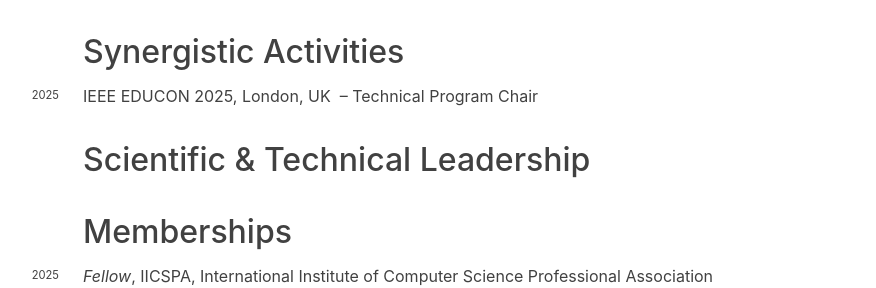
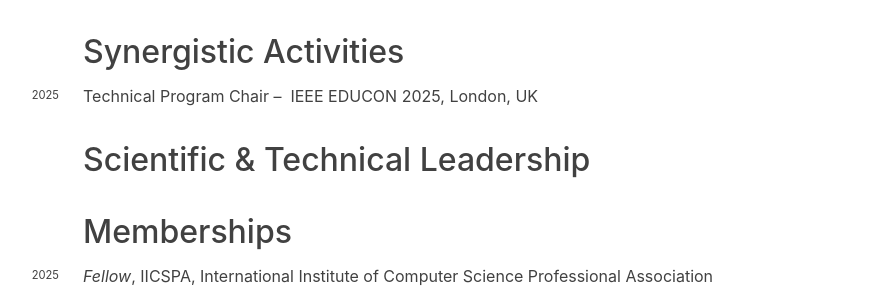
Before and after one commit to hariharanragothaman/hariharanragothaman.github.io, a Jekyll site: the page built from cv.md, in a window 1280 px wide and 900 px high, scrolled down 7009 px. Shown: the part 174-462 px from the top of the window, without its empty margins (249-1125 px from the left). Built offline with Jekyll 4.4.1, drawn with Linux system fonts in a browser that asks for light colours; nearby versions of some CDN libraries; some web fonts are replaced; some of the changed lines change nothing that is shown.

Commit message:
Polishes and Updates

```diff
--- a/_includes/cv/pc.html
+++ b/_includes/cv/pc.html
@@ -1,9 +1,10 @@
 {% comment %}
-Renders one venue entry with optional position and shorthand.
-Expects a `venue` variable (hash) with keys:
+Renders one venue entry in the format:
+Position – Venue   (shorthand)
+Expects a `venue` object with keys:
 - venue            (string, required)
 - position         (string, optional)
-- venue‑shorthand  (string, optional)
+- venue-shorthand  (string, optional)
 - years            (list of {year, url?})
 {% endcomment %}
 
@@ -13,14 +14,14 @@ Expects a `venue` variable (hash) with keys:
 </div>
 
 <div>
+    {% if venue.position %}
+    <span class="cv-role">{{ venue.position }}</span>&nbsp;–&nbsp;
+    {% endif %}
+
     {% if y.url %}
     <a href="{{ y.url }}">{{ venue.venue }}</a>
     {% else %}
     {{ venue.venue }}
-    {% endif %}
-
-    {% if venue.position %}
-    &nbsp;–&nbsp;<span class="cv-role">{{ venue.position }}</span>
     {% endif %}
 
     {% if venue.venue-shorthand %}
```
